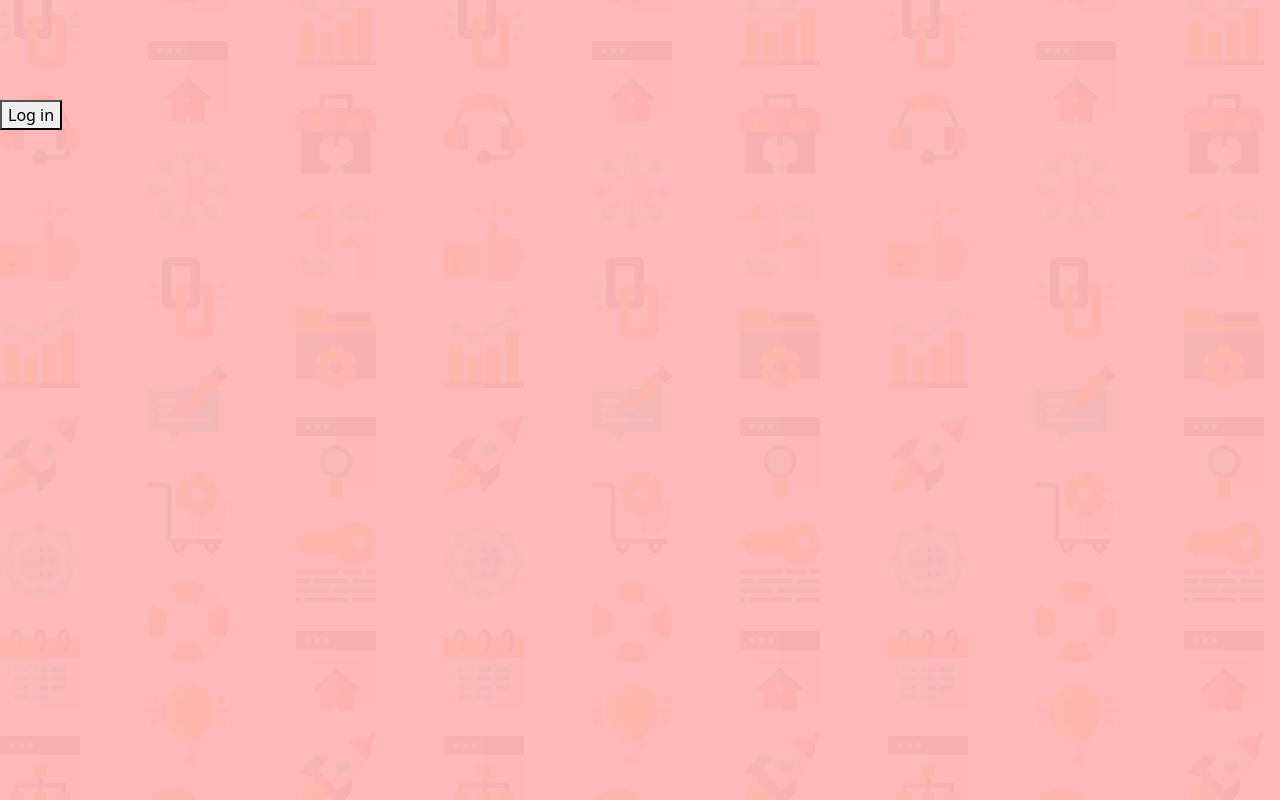
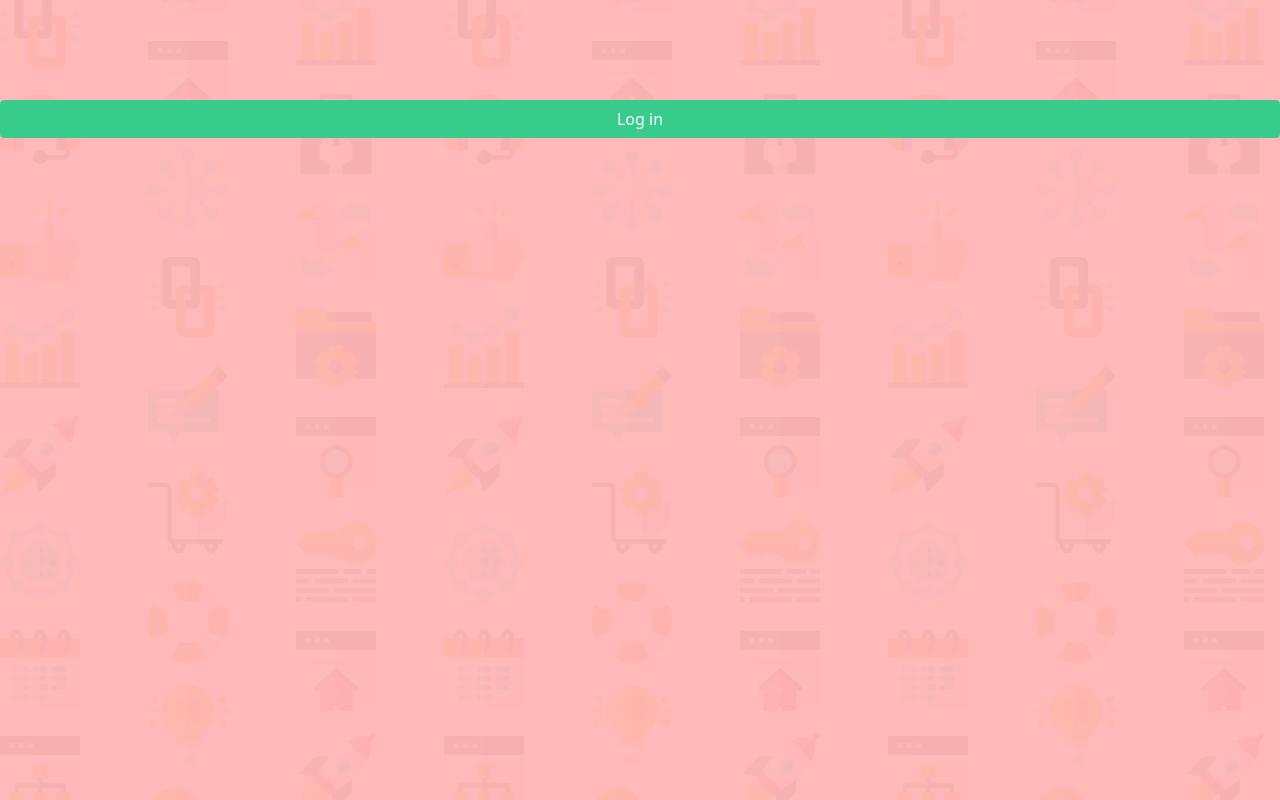
Before and after one commit to Annaliskirwa/Signup_form, a React (Create React App) app: page /login in a window 1280 px wide. Built offline with nearby package versions, Linux system fonts and the light colour scheme.

Commit message:
styled login and logout button

```diff
--- a/src/components/auth0login.jsx
+++ b/src/components/auth0login.jsx
@@ -4,7 +4,7 @@
 const Login = ()=>{
     const {loginWithRedirect} = useAuth0();
 
-    return <button onClick={()=>loginWithRedirect()}>Log in</button>
+    return <button className="btn btn-success" onClick={()=>loginWithRedirect()}>Log in</button>
 }
 
 export default Login;
--- a/src/components/auth0logout.jsx
+++ b/src/components/auth0logout.jsx
@@ -5,7 +5,7 @@
     const {logout} = useAuth0();
 
     return(
-        <button onClick={()=> logout({returnTo: window.location.origin})}>Log out</button>
+        <button className="btn btn-primary" onClick={()=> logout({returnTo: window.location.origin})}>Log out</button>
     )
 }
 
```
